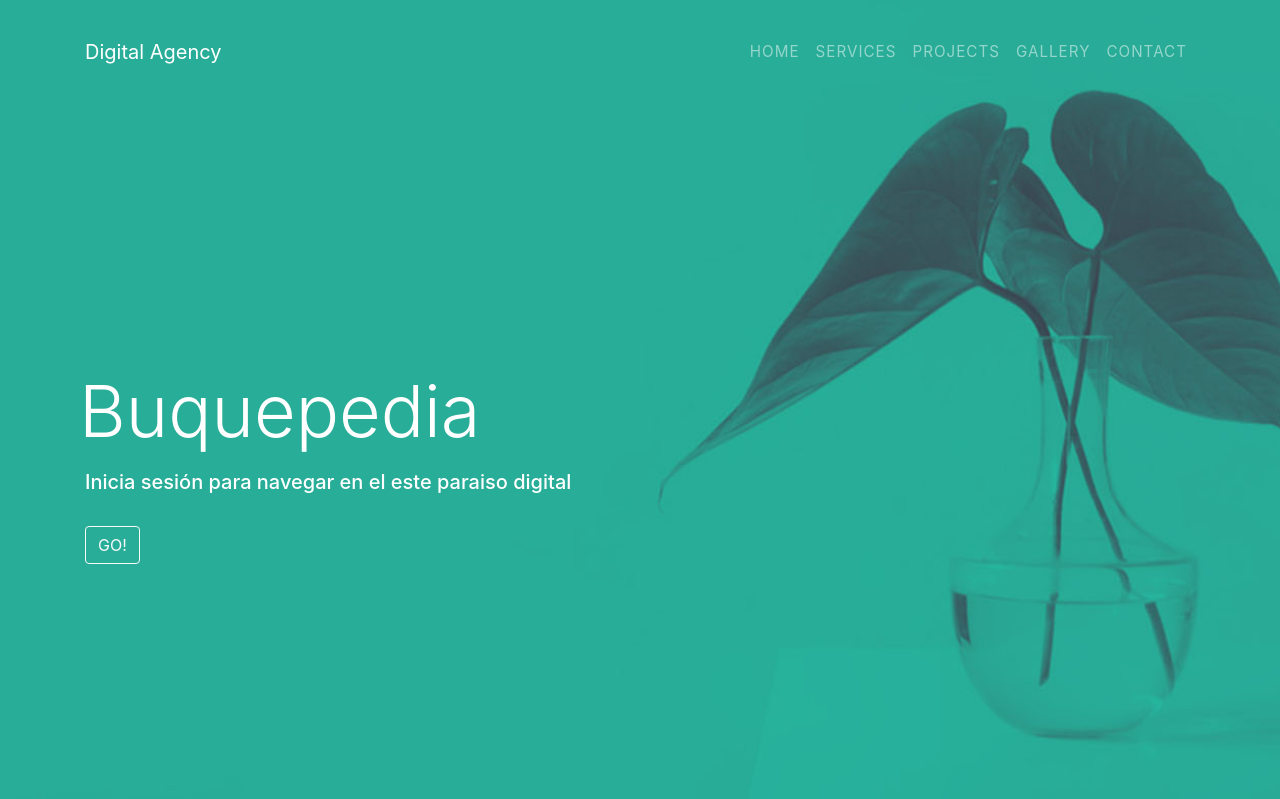
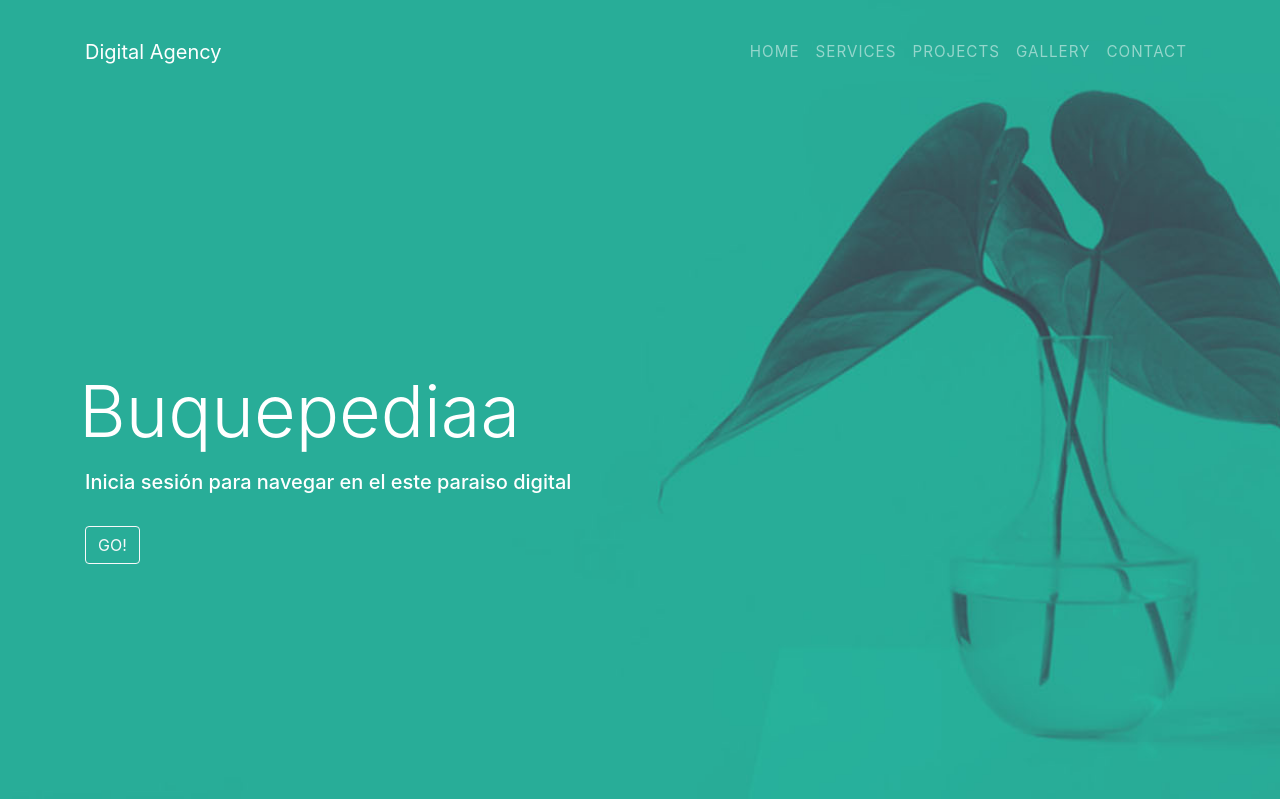
Before and after one commit to macavarelau/Proyecto_BBDD, a PHP site: page /index.php in a window 1280 px wide. Shown: the top 799 px of the page. Run offline with PHP 8.4, Linux system fonts and the light colour scheme; some libraries are stand-ins or nearby versions.

Commit message:
template

```diff
--- a/Sites/nuevo_template/index.php
+++ b/Sites/nuevo_template/index.php
@@ -32,7 +32,7 @@
       <div class="da-home-page-text" data-aos="fade-right" data-aos-duration="1000">
         <div class="container">
           <div class="col-md-10 col-sm-12 px-0 mx-0">
-            <h2 class="display-3" style="margin-left:-6px;">Buquepedia</h2>
+            <h2 class="display-3" style="margin-left:-6px;">Buquepediaa</h2>
             <h3 class="h5 mt-3">Inicia sesión para navegar en el este paraiso digital</h3><a class="smooth-scroll btn btn-outline-light mt-4" href="#learn">GO!</a>
           </div>
         </div>
```
